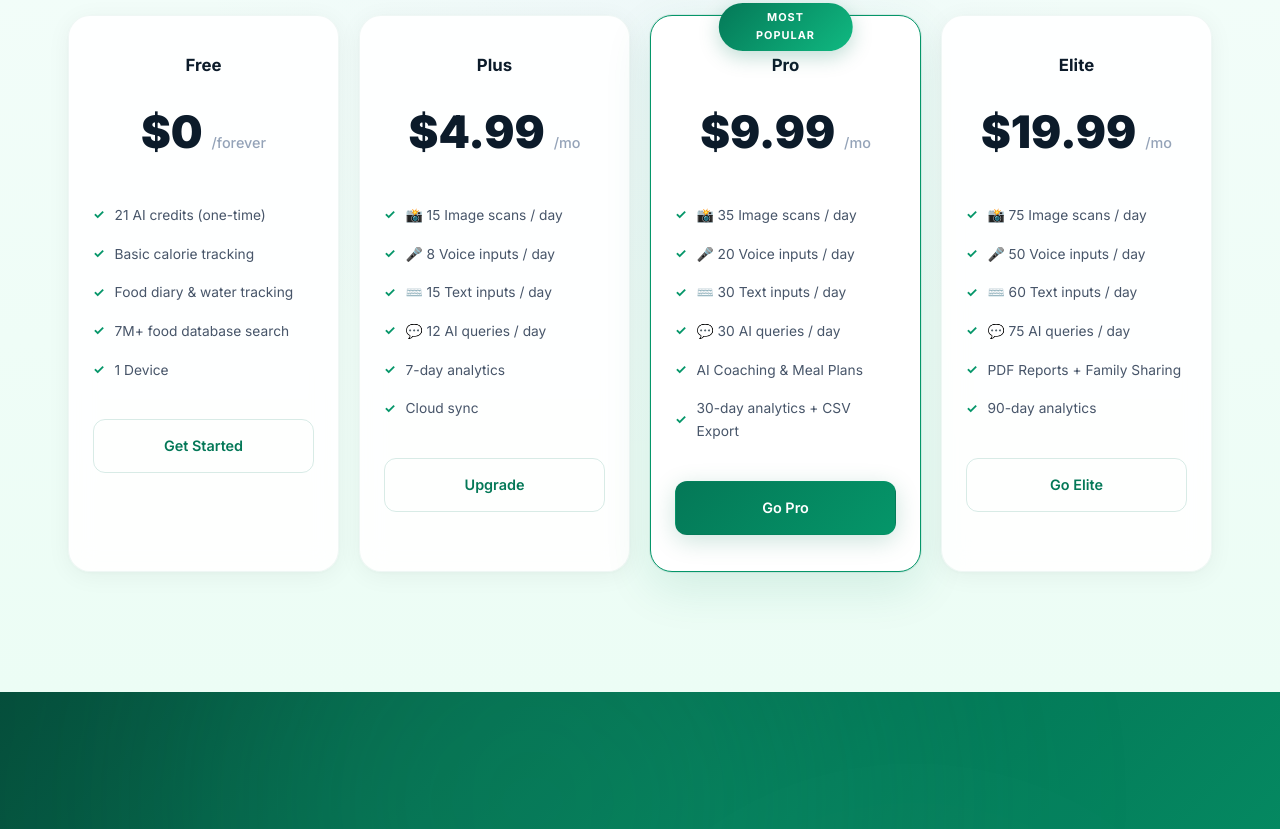
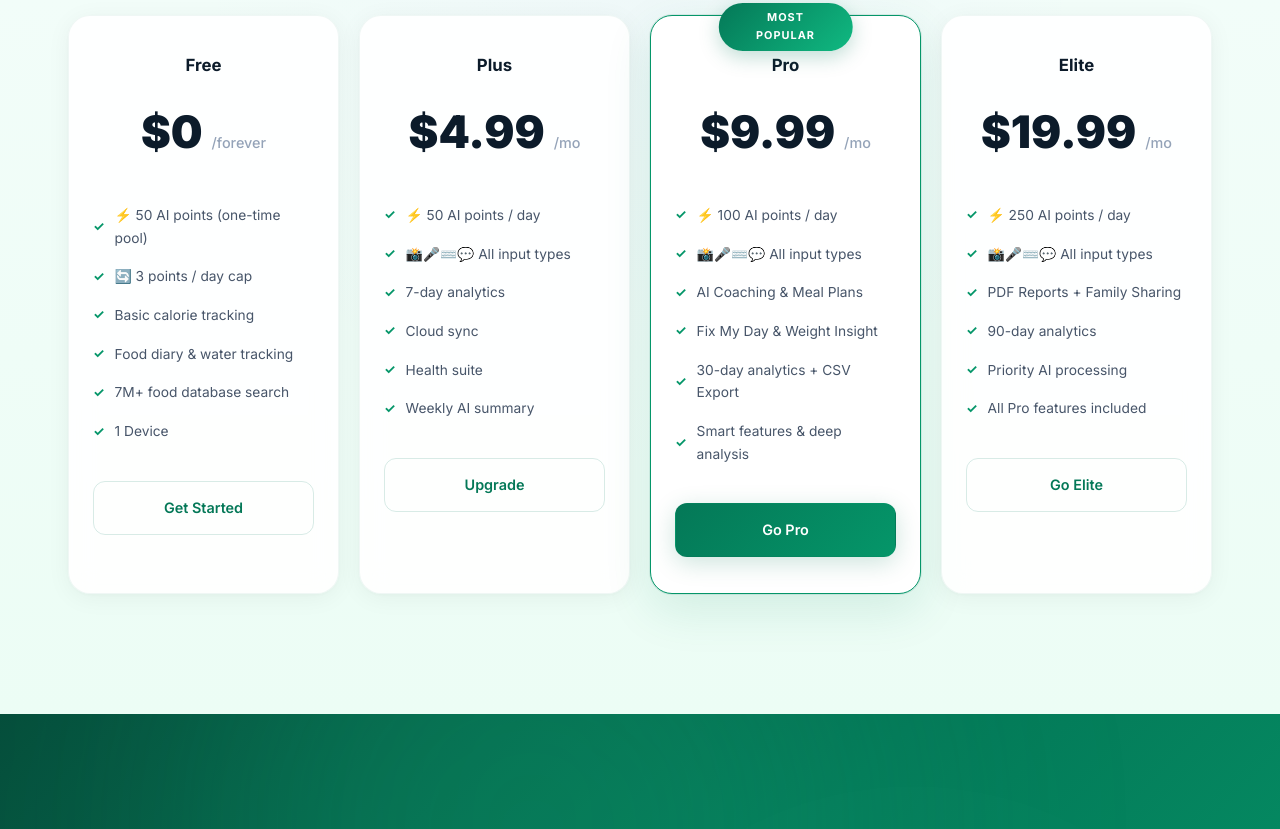
Before and after one commit to inventran/caloriecalcapp, a plain HTML site: page index.html in a window 1280 px wide. Shown: the part 9758-10587 px from the top of the page. Drawn offline with Linux system fonts and the light colour scheme.

Commit message:
Update pricing to unified AI point pool system
- Free: 50 AI points (one-time pool, 3/day cap)
- Plus: 50 AI points/day (.99/mo)
- Pro: 100 AI points/day (.99/mo)
- Elite: 250 AI points/day (.99/mo)
- Updated FAQ and JSON-LD structured data to match

```diff
--- a/index.html
+++ b/index.html
@@ -582,7 +582,8 @@
                     <div class="pc-name">Free</div>
                     <div class="pc-price">$0 <span>/forever</span></div>
                     <ul>
-                        <li>21 AI credits (one-time)</li>
+                        <li>⚡ 50 AI points (one-time pool)</li>
+                        <li>🔄 3 points / day cap</li>
                         <li>Basic calorie tracking</li>
                         <li>Food diary & water tracking</li>
                         <li>7M+ food database search</li>
@@ -594,12 +595,12 @@
                     <div class="pc-name">Plus</div>
                     <div class="pc-price">$4.99 <span>/mo</span></div>
                     <ul>
-                        <li>📸 15 Image scans / day</li>
-                        <li>🎤 8 Voice inputs / day</li>
-                        <li>⌨️ 15 Text inputs / day</li>
-                        <li>💬 12 AI queries / day</li>
+                        <li>⚡ 50 AI points / day</li>
+                        <li>📸🎤⌨️💬 All input types</li>
                         <li>7-day analytics</li>
                         <li>Cloud sync</li>
+                        <li>Health suite</li>
+                        <li>Weekly AI summary</li>
                     </ul>
                     <a href="https://play.google.com/store/apps/details?id=com.caloriecalc.calorie_tracker_app" class="pc-btn" target="_blank">Upgrade</a>
                 </div>
@@ -608,12 +609,12 @@
                     <div class="pc-name">Pro</div>
                     <div class="pc-price">$9.99 <span>/mo</span></div>
                     <ul>
-                        <li>📸 35 Image scans / day</li>
-                        <li>🎤 20 Voice inputs / day</li>
-                        <li>⌨️ 30 Text inputs / day</li>
-                        <li>💬 30 AI queries / day</li>
+                        <li>⚡ 100 AI points / day</li>
+                        <li>📸🎤⌨️💬 All input types</li>
                         <li>AI Coaching & Meal Plans</li>
+                        <li>Fix My Day & Weight Insight</li>
                         <li>30-day analytics + CSV Export</li>
+                        <li>Smart features & deep analysis</li>
                     </ul>
                     <a href="https://play.google.com/store/apps/details?id=com.caloriecalc.calorie_tracker_app" class="pc-btn pc-btn-fill" target="_blank">Go Pro</a>
                 </div>
@@ -621,12 +622,12 @@
                     <div class="pc-name">Elite</div>
                     <div class="pc-price">$19.99 <span>/mo</span></div>
                     <ul>
-                        <li>📸 75 Image scans / day</li>
-                        <li>🎤 50 Voice inputs / day</li>
-                        <li>⌨️ 60 Text inputs / day</li>
-                        <li>💬 75 AI queries / day</li>
+                        <li>⚡ 250 AI points / day</li>
+                        <li>📸🎤⌨️💬 All input types</li>
                         <li>PDF Reports + Family Sharing</li>
                         <li>90-day analytics</li>
+                        <li>Priority AI processing</li>
+                        <li>All Pro features included</li>
                     </ul>
                     <a href="https://play.google.com/store/apps/details?id=com.caloriecalc.calorie_tracker_app" class="pc-btn" target="_blank">Go Elite</a>
                 </div>
```
Also changed, not shown: support.html (+2 -2 lines).
